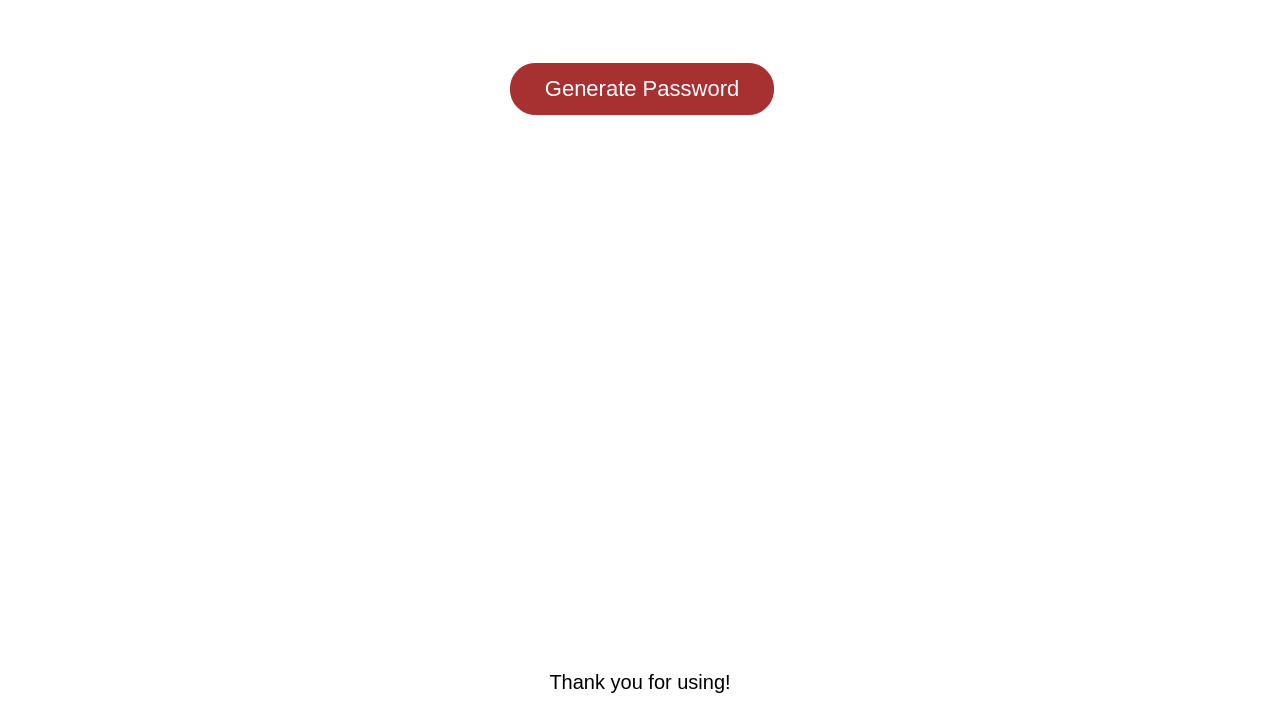
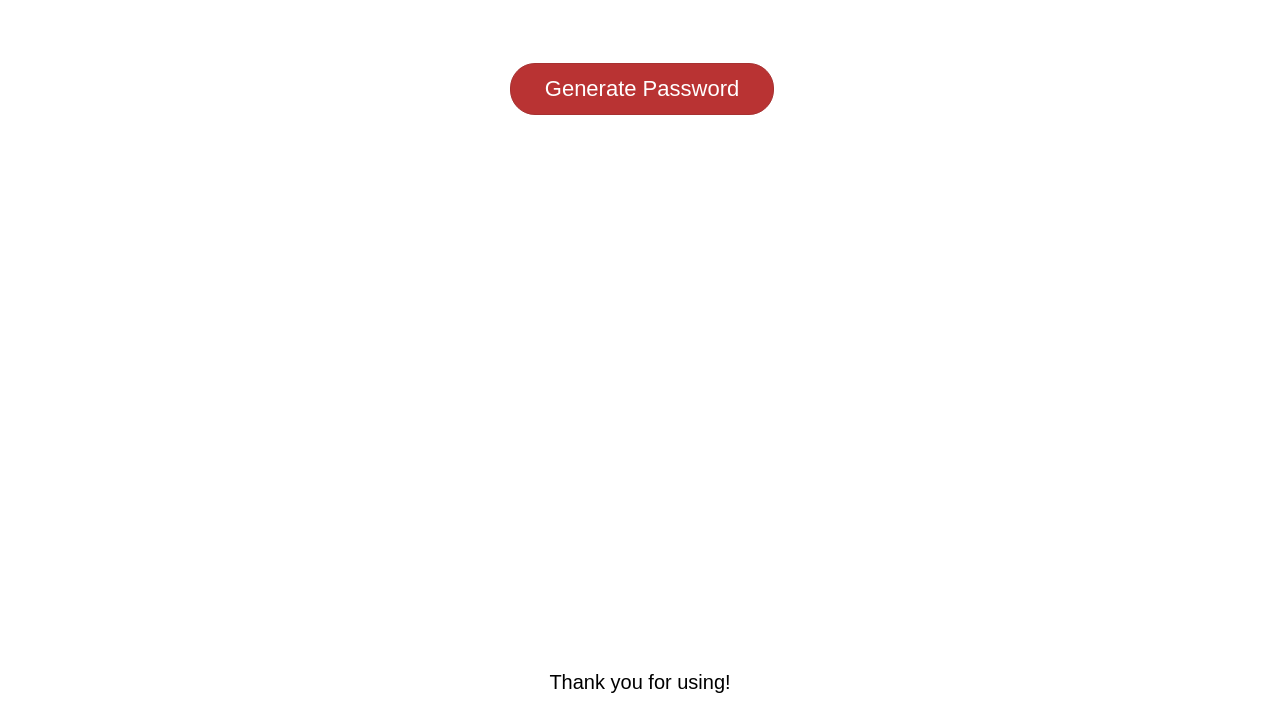
Before and after one commit to winglovecola/trivia-quest, a plain HTML site: page index.html in a window 1280 px wide. Shown: the part 163-875 px from the top of the page. Drawn offline with Linux system fonts and the light colour scheme.

Commit message:
improved the look of the UI

```diff
--- a/assets/css/style.css
+++ b/assets/css/style.css
@@ -90,7 +90,7 @@ main section h2 {
   display: inline-block;
   min-width: 200px;
   border: none;
-  background-color: rgb(167, 49, 49);
+  background-color: rgb(185, 51, 51);
   border: 1px solid rgb(167, 49, 49);
   border-radius: 25px;
   box-shadow: rgba(0, 0, 0, 0.1) 0px 1px 6px 0px rgba(0, 0, 0, 0.2) 0px 1px 1px
```
